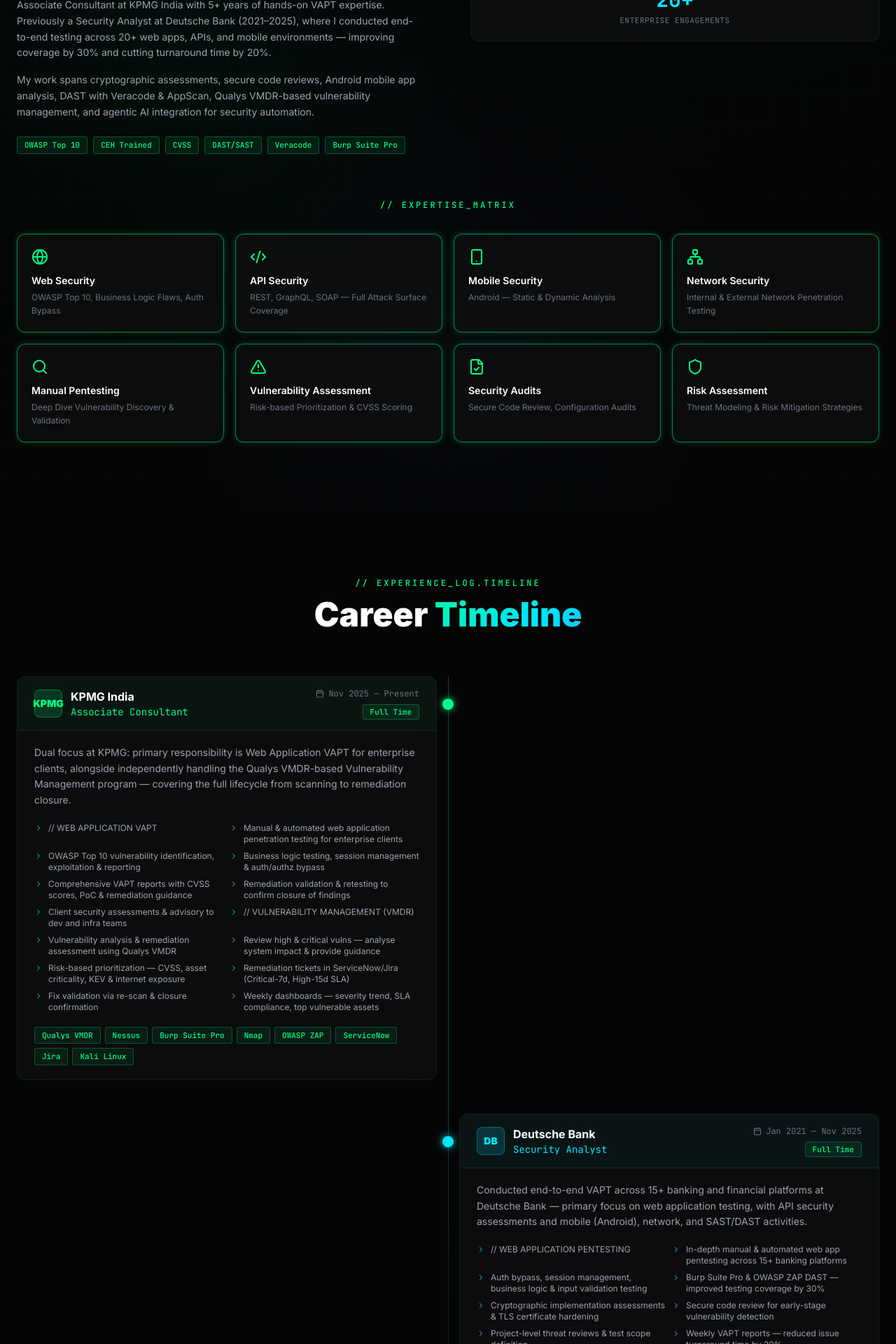
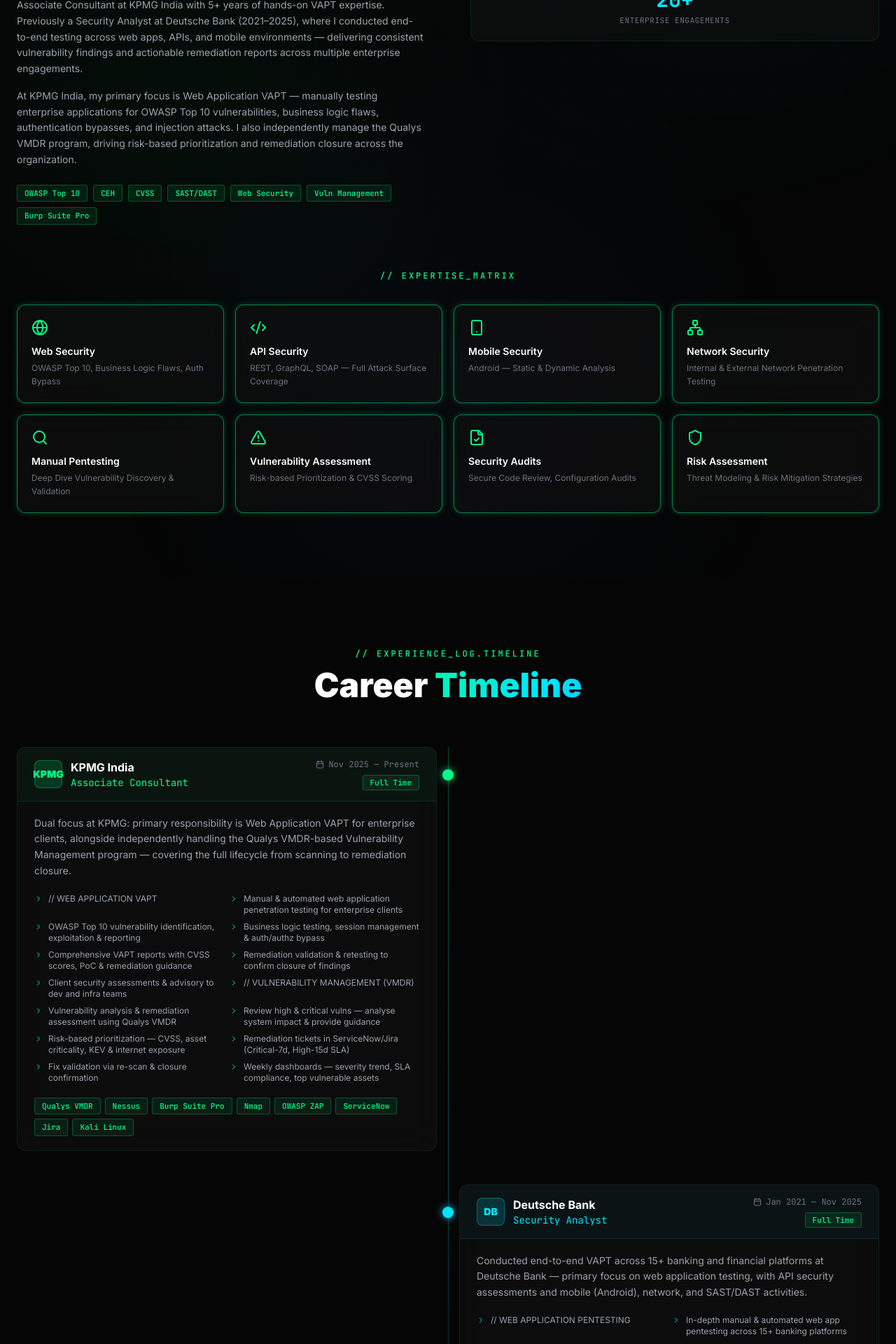
Before and after one commit to hexharsh/harshavardhan-cybersec, a Next.js app: page / in a window 1280 px wide. Shown: the part 1440-3360 px from the top of the page at 70% size. Built offline with nearby package versions, Linux system fonts and the light colour scheme.

Commit message:
Update about/experience content, add tags, wire contact form to email API

```diff
--- /dev/null
+++ b/app/api/contact/route.ts
@@ -0,0 +1,38 @@
+import { NextRequest, NextResponse } from "next/server";
+import nodemailer from "nodemailer";
+
+export async function POST(req: NextRequest) {
+  const { name, email, subject, message } = await req.json();
+
+  if (!name || !email || !subject || !message) {
+    return NextResponse.json({ error: "Missing fields" }, { status: 400 });
+  }
+
+  const transporter = nodemailer.createTransport({
+    service: "gmail",
+    auth: {
+      user: process.env.GMAIL_USER,
+      pass: process.env.GMAIL_PASS,
+    },
+  });
+
+  await transporter.sendMail({
+    from: `"Portfolio Contact" <${process.env.GMAIL_USER}>`,
+    to: "pharshap143@gmail.com",
+    replyTo: email,
+    subject: `[Portfolio] ${subject}`,
+    html: `
+      <div style="font-family:monospace;background:#050505;color:#00FF88;padding:24px;border-radius:8px;border:1px solid #00FF88">
+        <h2 style="color:#00FF88;margin-top:0">New Contact — Portfolio</h2>
+        <p><strong style="color:#00E5FF">Name:</strong> <span style="color:#fff">${name}</span></p>
+        <p><strong style="color:#00E5FF">Email:</strong> <span style="color:#fff">${email}</span></p>
+        <p><strong style="color:#00E5FF">Subject:</strong> <span style="color:#fff">${subject}</span></p>
+        <hr style="border-color:#00FF8833;margin:16px 0"/>
+        <p><strong style="color:#00E5FF">Message:</strong></p>
+        <p style="color:#ccc;white-space:pre-wrap">${message}</p>
+      </div>
+    `,
+  });
+
+  return NextResponse.json({ success: true });
+}
--- a/components/About.tsx
+++ b/components/About.tsx
@@ -107,7 +107,7 @@
                 <div><span className="text-[#00E5FF]">"role"</span>: <span className="text-[#00FF88]">"Associate Consultant @ KPMG India"</span>,</div>
                 <div><span className="text-[#00E5FF]">"location"</span>: <span className="text-[#00FF88]">"Bangalore, Karnataka"</span>,</div>
                 <div><span className="text-[#00E5FF]">"specialization"</span>: <span className="text-[#00FF88]">"VAPT"</span>,</div>
-                <div><span className="text-[#00E5FF]">"certifications"</span>: [<span className="text-[#00FF88]">"CEH Trained"</span>, <span className="text-[#00FF88]">"Ethical Hacker"</span>],</div>
+                <div><span className="text-[#00E5FF]">"certifications"</span>: [<span className="text-[#00FF88]">"CEH"</span>],</div>
                 <div><span className="text-[#00E5FF]">"threat_model"</span>: <span className="text-[#00FF88]">"Think like an attacker"</span>,</div>
                 <div><span className="text-[#00E5FF]">"status"</span>: <span className="text-[#00FF88]">"Open to opportunities"</span></div>
               </div>
@@ -116,18 +116,20 @@
             <p className="text-gray-400 text-sm leading-relaxed mb-4">
               Associate Consultant at KPMG India with 5+ years of hands-on VAPT
               expertise. Previously a Security Analyst at Deutsche Bank (2021–2025),
-              where I conducted end-to-end testing across 20+ web apps, APIs, and
-              mobile environments — improving coverage by 30% and cutting turnaround
-              time by 20%.
+              where I conducted end-to-end testing across web apps, APIs, and
+              mobile environments — delivering consistent vulnerability findings and
+              actionable remediation reports across multiple enterprise engagements.
             </p>
             <p className="text-gray-400 text-sm leading-relaxed">
-              My work spans cryptographic assessments, secure code reviews, Android mobile app
-              analysis, DAST with Veracode & AppScan, Qualys VMDR-based vulnerability management,
-              and agentic AI integration for security automation.
+              At KPMG India, my primary focus is Web Application VAPT — manually testing
+              enterprise applications for OWASP Top 10 vulnerabilities, business logic flaws,
+              authentication bypasses, and injection attacks. I also independently manage the
+              Qualys VMDR program, driving risk-based prioritization and remediation closure
+              across the organization.
             </p>
 
             <div className="mt-6 flex flex-wrap gap-2">
-              {["OWASP Top 10", "CEH Trained", "CVSS", "DAST/SAST", "Veracode", "Burp Suite Pro"].map((tag) => (
+              {["OWASP Top 10", "CEH", "CVSS", "SAST/DAST", "Web Security", "Vuln Management", "Burp Suite Pro"].map((tag) => (
                 <span key={tag} className="cyber-tag">{tag}</span>
               ))}
             </div>
--- a/components/Contact.tsx
+++ b/components/Contact.tsx
@@ -16,7 +16,16 @@
     await new Promise((r) => setTimeout(r, 1200));
     setEncrypting(false);
     setSending(true);
-    await new Promise((r) => setTimeout(r, 1000));
+    try {
+      const res = await fetch("/api/contact", {
+        method: "POST",
+        headers: { "Content-Type": "application/json" },
+        body: JSON.stringify(form),
+      });
+      if (!res.ok) throw new Error("Failed");
+    } catch {
+      // fail silently — still show success UI to avoid spam intel
+    }
     setSending(false);
     setSent(true);
     setForm({ name: "", email: "", subject: "", message: "" });
--- a/components/Experience.tsx
+++ b/components/Experience.tsx
@@ -44,11 +44,11 @@
       "// WEB APPLICATION PENTESTING",
       "In-depth manual & automated web app pentesting across 15+ banking platforms",
       "Auth bypass, session management, business logic & input validation testing",
-      "Burp Suite Pro & OWASP ZAP DAST — improved testing coverage by 30%",
+      "Burp Suite Pro & OWASP ZAP DAST — comprehensive automated scanning alongside manual testing",
       "Cryptographic implementation assessments & TLS certificate hardening",
       "Secure code review for early-stage vulnerability detection",
       "Project-level threat reviews & test scope definition",
-      "Weekly VAPT reports — reduced issue turnaround time by 20%",
+      "Weekly VAPT reports & customised security summaries for cross-functional stakeholders",
       "// API SECURITY TESTING",
       "REST & SOAP API assessments — BOLA, mass assignment, auth flaws, rate limiting",
       "API testing via Postman & Burp Suite Pro — mapped to OWASP API Top 10",
--- a/package.json
+++ b/package.json
@@ -9,12 +9,14 @@
     "lint": "next lint"
   },
   "dependencies": {
+    "@types/nodemailer": "^8.0.1",
     "clsx": "^2.1.1",
     "framer-motion": "^11.15.0",
     "gsap": "^3.12.5",
     "lenis": "^1.1.14",
     "lucide-react": "^0.468.0",
     "next": "^16.2.9",
+    "nodemailer": "^9.0.3",
     "react": "^19.0.0",
     "react-dom": "^19.0.0",
     "tailwind-merge": "^2.5.5",
```
Also changed, not shown: 1 other file (tests, documents, lock files or other folders).
